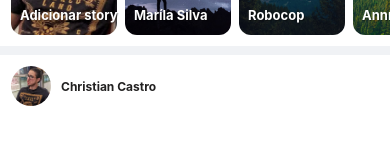
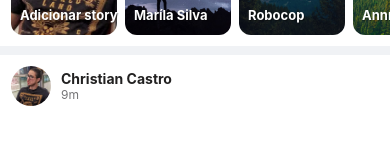
Before and after one commit to chrisdevindev/facebook, a React Native app: screen / in a window 390 px wide. Shown: the part 372-516 px from the top of the page. Built offline with nearby package versions, Linux system fonts and the light colour scheme.

Commit message:
Adicionando Time no feed

```diff
--- a/components/Feed.js
+++ b/components/Feed.js
@@ -20,9 +20,13 @@ const Row = styled.View`
     flex-direction: row;
 `
 const User = styled.Text`
-    font-size: 12px;
+    font-size: 14px;
     font-weight: bold;
     color: #222121;
+`
+const Time = styled.Text`
+    font-size: 12px;
+    color: #747476;
 `
 
 
@@ -37,6 +41,9 @@ const Feed = () => {
                         />
                         <View style={{paddingLeft: 10}}>
                             <User>Christian Castro</User>
+                            <Row>
+                                <Time>9m</Time>
+                            </Row>
                         </View>
                     </Row>
                 </Header>
```
